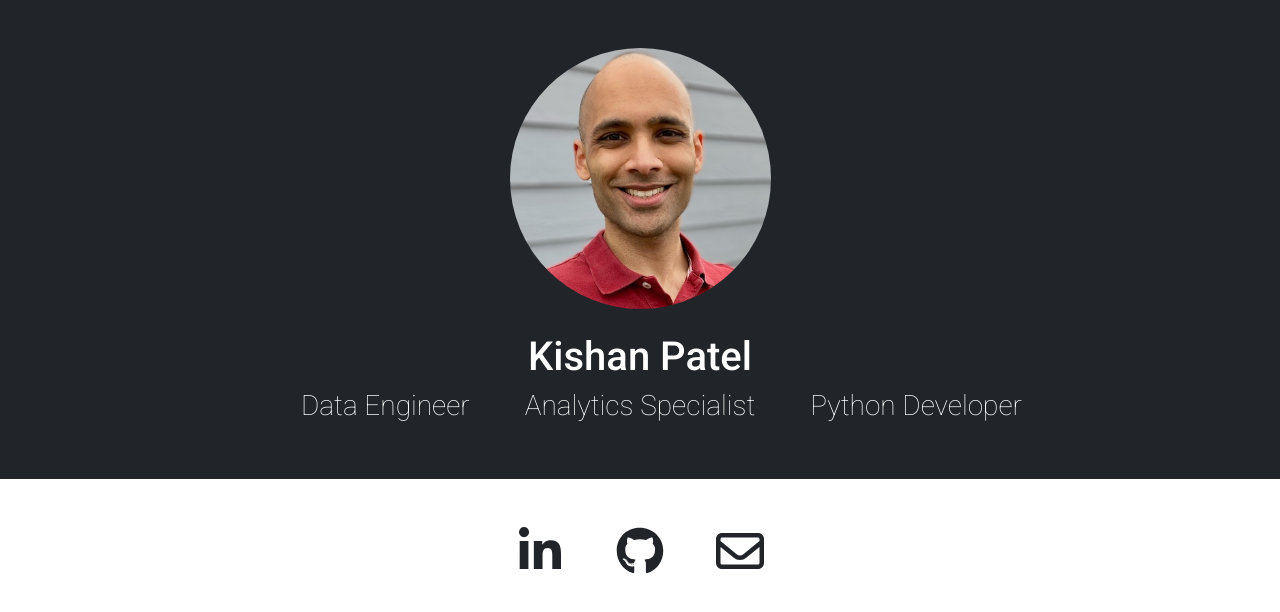
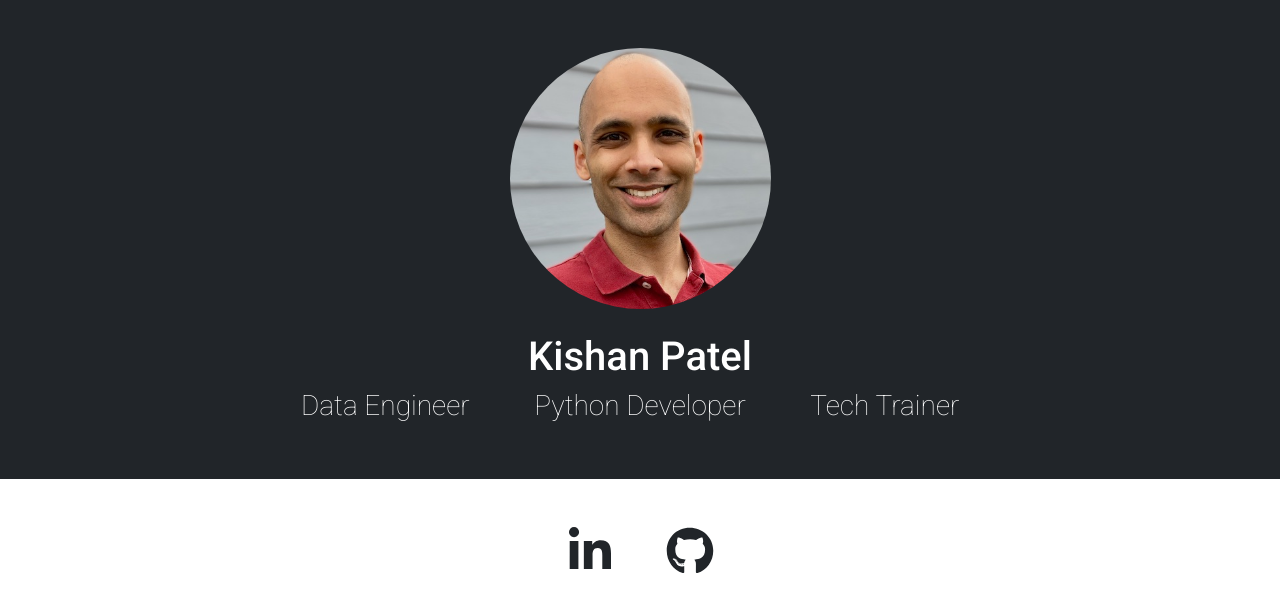
Before and after one commit to kishanpatel789/portfolio_blog_static, a plain HTML site: page index.html in a window 1280 px wide. Drawn offline with nearby package versions, Linux system fonts and the light colour scheme.

Commit message:
Remove email and add tech trainer

```diff
--- a/index.html
+++ b/index.html
@@ -35,10 +35,10 @@
                         <h2 class="tag-line h3 text-sm-end">Data Engineer</h3>
                     </div>
                     <div class="col-sm">
-                        <h2 class="tag-line h3">Analytics Specialist</h3>
+                        <h2 class="tag-line h3">Python Developer</h3>
                     </div>
                     <div class="col-sm">
-                        <h2 class="tag-line h3 text-sm-start">Python Developer</h3>
+                        <h2 class="tag-line h3 text-sm-start">Tech Trainer</h3>
                     </div>
                     <div class="col-lg-1"></div>
                 </div>
@@ -57,12 +57,6 @@
                     <path d="M165.9 397.4c0 2-2.3 3.6-5.2 3.6-3.3 .3-5.6-1.3-5.6-3.6 0-2 2.3-3.6 5.2-3.6 3-.3 5.6 1.3 5.6 3.6zm-31.1-4.5c-.7 2 1.3 4.3 4.3 4.9 2.6 1 5.6 0 6.2-2s-1.3-4.3-4.3-5.2c-2.6-.7-5.5 .3-6.2 2.3zm44.2-1.7c-2.9 .7-4.9 2.6-4.6 4.9 .3 2 2.9 3.3 5.9 2.6 2.9-.7 4.9-2.6 4.6-4.6-.3-1.9-3-3.2-5.9-2.9zM244.8 8C106.1 8 0 113.3 0 252c0 110.9 69.8 205.8 169.5 239.2 12.8 2.3 17.3-5.6 17.3-12.1 0-6.2-.3-40.4-.3-61.4 0 0-70 15-84.7-29.8 0 0-11.4-29.1-27.8-36.6 0 0-22.9-15.7 1.6-15.4 0 0 24.9 2 38.6 25.8 21.9 38.6 58.6 27.5 72.9 20.9 2.3-16 8.8-27.1 16-33.7-55.9-6.2-112.3-14.3-112.3-110.5 0-27.5 7.6-41.3 23.6-58.9-2.6-6.5-11.1-33.3 2.6-67.9 20.9-6.5 69 27 69 27 20-5.6 41.5-8.5 62.8-8.5s42.8 2.9 62.8 8.5c0 0 48.1-33.6 69-27 13.7 34.7 5.2 61.4 2.6 67.9 16 17.7 25.8 31.5 25.8 58.9 0 96.5-58.9 104.2-114.8 110.5 9.2 7.9 17 22.9 17 46.4 0 33.7-.3 75.4-.3 83.6 0 6.5 4.6 14.4 17.3 12.1C428.2 457.8 496 362.9 496 252 496 113.3 383.5 8 244.8 8zM97.2 352.9c-1.3 1-1 3.3 .7 5.2 1.6 1.6 3.9 2.3 5.2 1 1.3-1 1-3.3-.7-5.2-1.6-1.6-3.9-2.3-5.2-1zm-10.8-8.1c-.7 1.3 .3 2.9 2.3 3.9 1.6 1 3.6 .7 4.3-.7 .7-1.3-.3-2.9-2.3-3.9-2-.6-3.6-.3-4.3 .7zm32.4 35.6c-1.6 1.3-1 4.3 1.3 6.2 2.3 2.3 5.2 2.6 6.5 1 1.3-1.3 .7-4.3-1.3-6.2-2.2-2.3-5.2-2.6-6.5-1zm-11.4-14.7c-1.6 1-1.6 3.6 0 5.9 1.6 2.3 4.3 3.3 5.6 2.3 1.6-1.3 1.6-3.9 0-6.2-1.4-2.3-4-3.3-5.6-2z"/>
                 </svg>
             </a>
-            <a href="mailto:mail@kishanpatel.dev" aria-label="Send Kishan an email" class="text-decoration-none mx-4">
-                <svg xmlns="http://www.w3.org/2000/svg" viewBox="0 0 512 512" class="icon">
-                    <!--!Font Awesome Free 6.5.2 by @fontawesome - https://fontawesome.com License - https://fontawesome.com/license/free Copyright 2024 Fonticons, Inc.-->
-                    <path d="M64 112c-8.8 0-16 7.2-16 16v22.1L220.5 291.7c20.7 17 50.4 17 71.1 0L464 150.1V128c0-8.8-7.2-16-16-16H64zM48 212.2V384c0 8.8 7.2 16 16 16H448c8.8 0 16-7.2 16-16V212.2L322 328.8c-38.4 31.5-93.7 31.5-132 0L48 212.2zM0 128C0 92.7 28.7 64 64 64H448c35.3 0 64 28.7 64 64V384c0 35.3-28.7 64-64 64H64c-35.3 0-64-28.7-64-64V128z"/>
-                </svg>
-            </a>
         </div>
     </body>
 </html>
```
Also changed, not shown: 1 other file.
